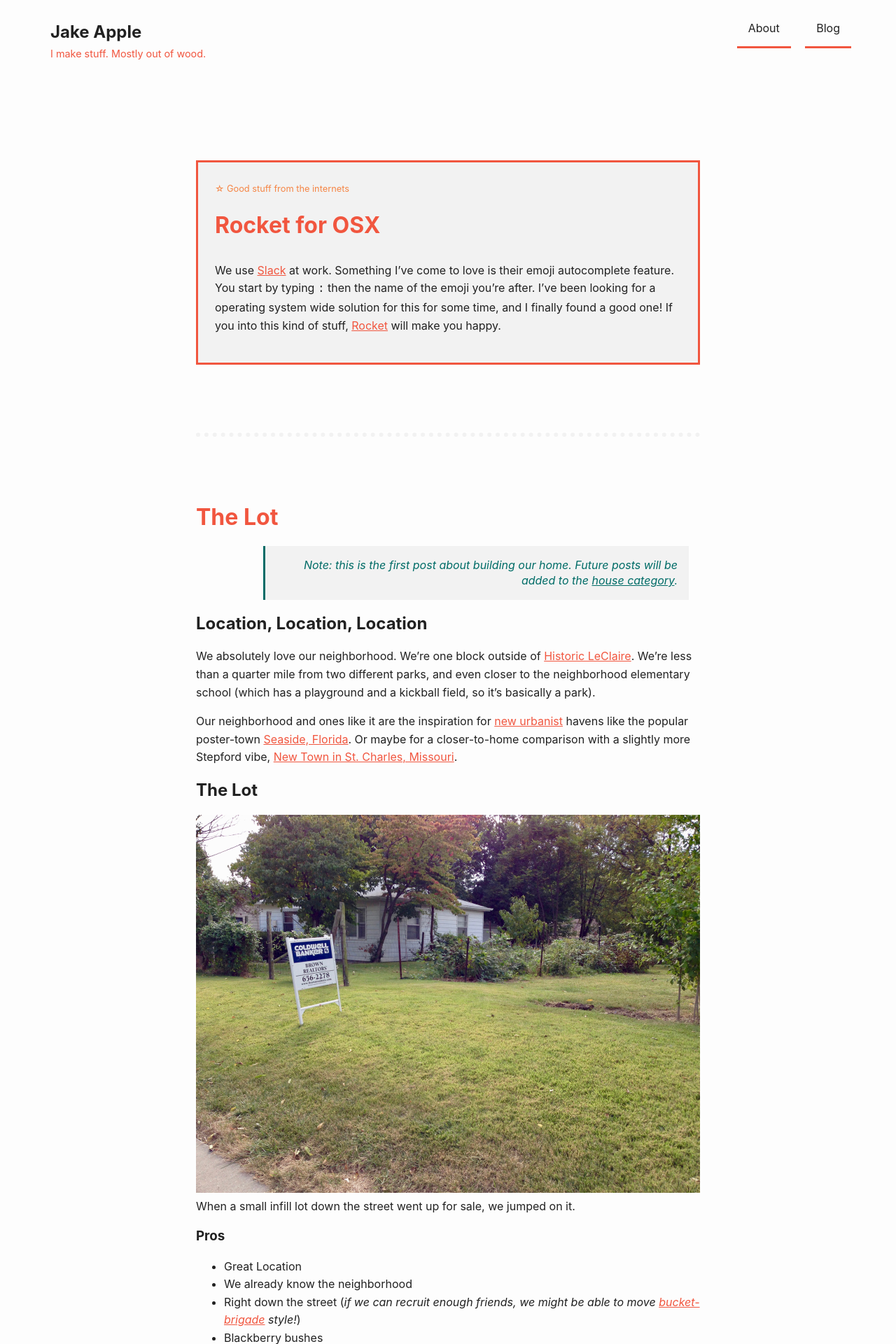
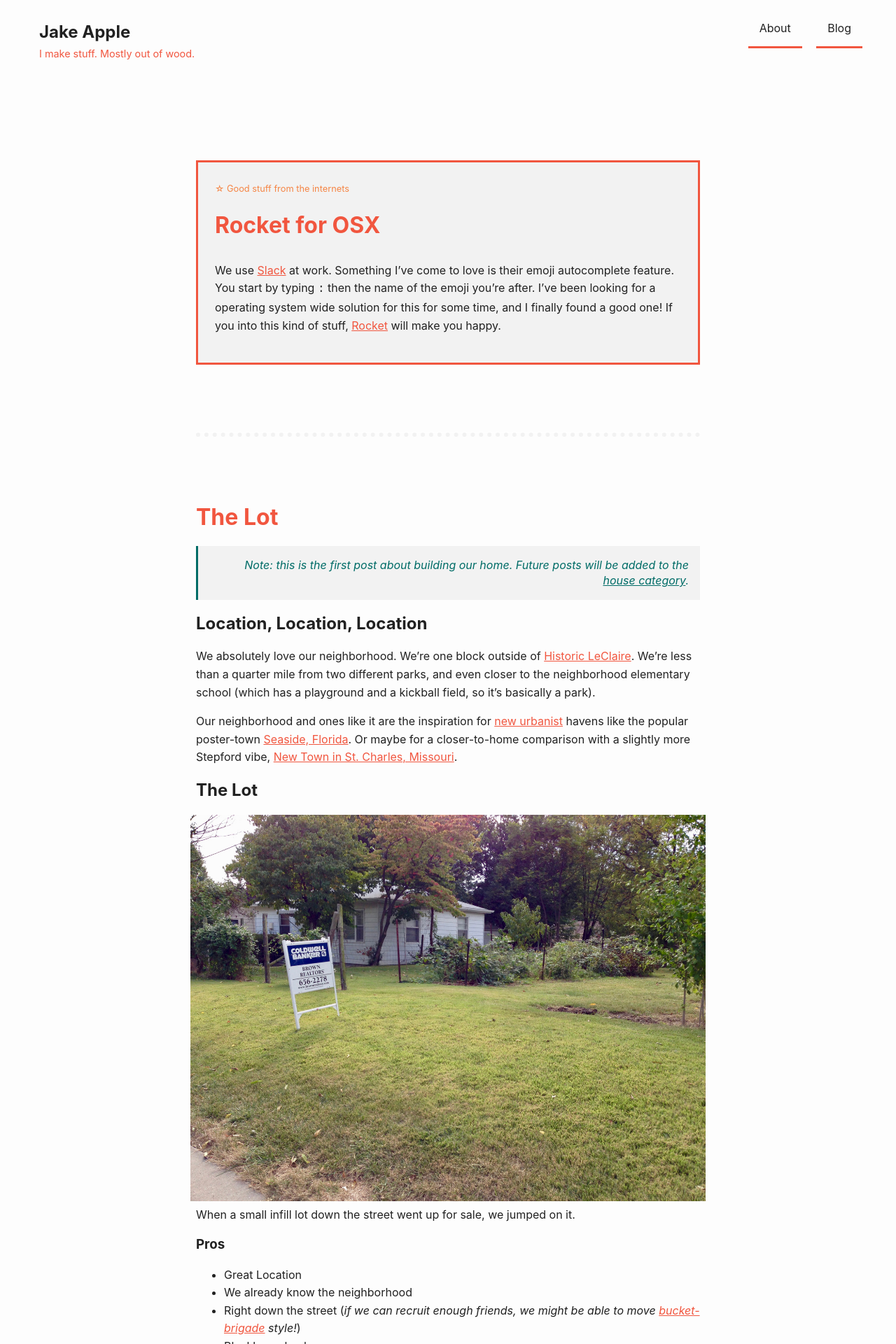
Before and after one commit to appleguy19/appleguy19.github.io, a Jekyll site: the page built from index.html, in a window 1280 px wide. Shown: the top 1920 px of the page at 70% size. Built offline with Jekyll 4.4.1, drawn with Linux system fonts in a browser that asks for light colours.

Commit message:
smaller padding on mobile

```diff
--- a/css/site.css
+++ b/css/site.css
@@ -23,6 +23,7 @@ body {
   font-size: 100%;
   line-height: 1.6;
   padding: 0;
+  margin: 0;
 }
 
 .center {
@@ -31,7 +32,7 @@ body {
 }
 
 .page {
-  padding: 0.5em 1.5em;
+  padding: 0.5em;
 }
 
 .divider {
@@ -234,8 +235,15 @@ ARTICLES AND CONTENT
 }
 
 img {
-  width: 100%;
-  margin: 0 auto;
+  margin: 0 -0.5em;
+  width: calc(100% + 1em);
+}
+
+@@media screen and (min-width: 800px) {
+  img {
+    width: 100%;
+    margin: 0 auto;
+  }
 }
 
 header h3 {
@@ -296,9 +304,8 @@ blockquote {
   border-left: 3px solid #006C67;
   font-style: italic;
   line-height: 1.4;
-  margin-left: 6rem;
-  margin-right: 1rem;
   padding: 1em;
+  margin: 0;
 }
 blockquote p {
   margin: 0;
@@ -310,6 +317,13 @@ blockquote a:visited {
 figure {
   margin-left: 0;
   margin-right: 0;
+}
+
+@@media screen and (min-width: 800px) {
+  blockquote {
+    margin-left: 6rem;
+    margin-right: 1rem;
+  }
 }
 
 /*TODO Fix these color*/
```
